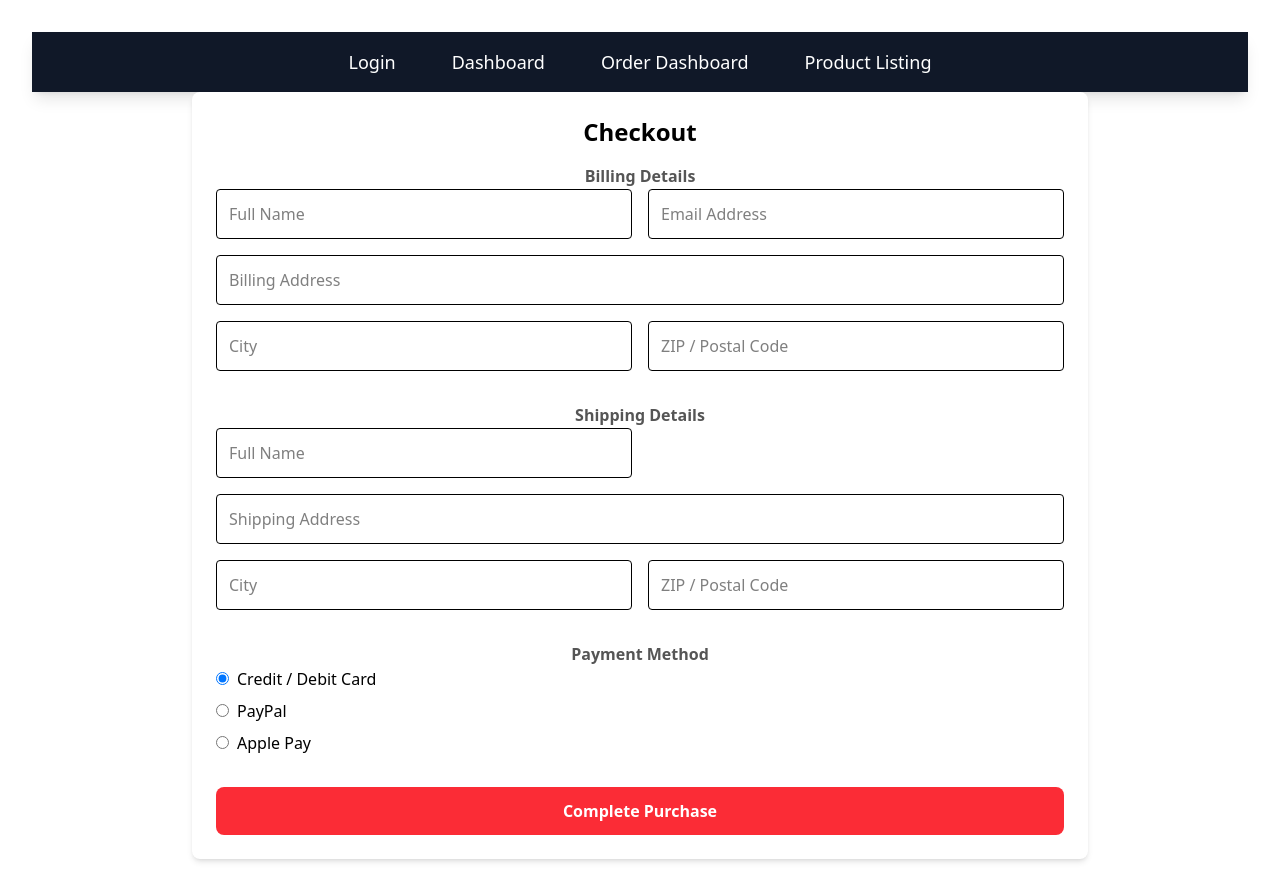
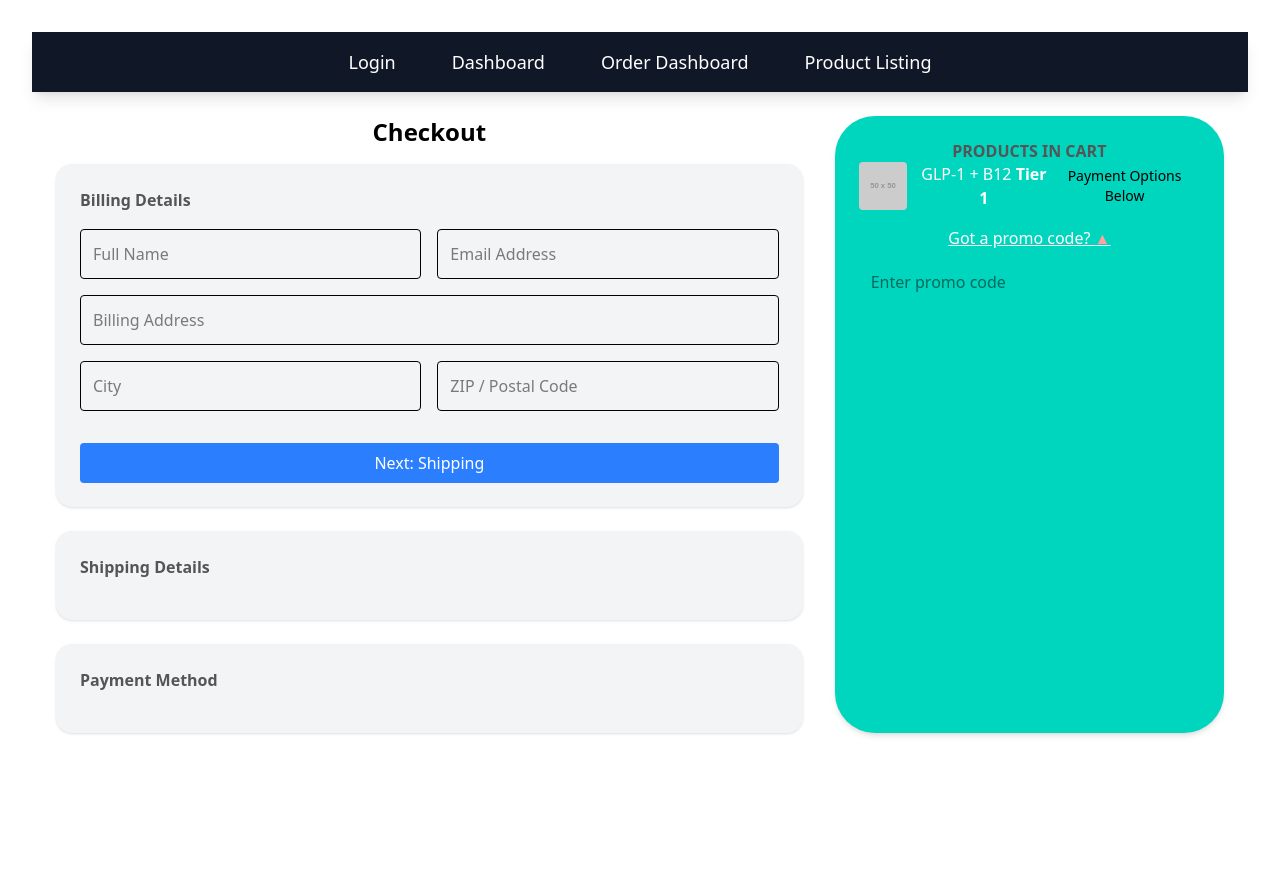
Before and after one commit to AjinkyaKondaskar/Thrival-Health, a React (Vite) app: page /checkout in a window 1280 px wide. After the commit the page ends 800 px from the top, so only its background shows below. Built offline with nearby package versions, Linux system fonts and the light colour scheme.

Commit message:
Attempt 2

```diff
--- a/src/pages/CheckOut.jsx
+++ b/src/pages/CheckOut.jsx
@@ -1,10 +1,8 @@
-import React from 'react';
-import { useState } from "react";
-import { useNavigate } from "react-router-dom";
-
-
+import React, { useState } from "react";
 
 export default function Checkout() {
+  const [step, setStep] = useState(1);
+
   const [billing, setBilling] = useState({
     fullName: '',
     email: '',
@@ -32,45 +30,72 @@ export default function Checkout() {
 
   const handleSubmit = (e) => {
     e.preventDefault();
-    console.log('Billing:', billing);
-    console.log('Shipping:', shipping);
-    console.log('Payment Method:', paymentMethod);
     alert('Order placed successfully!');
   };
 
   return (
-    <div className="max-w-4xl mx-auto p-6 bg-white shadow-md rounded-lg">
+    <div className="max-w-7xl mx-auto p-6 flex flex-col lg:flex-row gap-8">
+      {/* LEFT: Form Steps */}
+      <div className="flex-1 space-y-6">
         <h2 className="text-2xl font-bold mb-4">Checkout</h2>
 
-      <form onSubmit={handleSubmit} className="space-y-8">
-
-        {/* Billing Details */}
-        <div>
-          <h3 className="text-lg font-semibold mb-2">Billing Details</h3>
+        {/* Billing Section */}
+        <div className="bg-gray-100 rounded-2xl p-6 shadow">
+          <div className="flex justify-between items-center mb-4">
+            <h3 className="text-lg font-semibold">Billing Details</h3>
+            {step > 1 && (
+              <button onClick={() => setStep(1)} className="text-sm text-blue-600 underline">Edit</button>
+            )}
+          </div>
+          {step === 1 ? (
             <div className="grid grid-cols-1 md:grid-cols-2 gap-4">
               <input name="fullName" onChange={handleBillingChange} value={billing.fullName} placeholder="Full Name" className="p-3 border rounded" required />
               <input name="email" onChange={handleBillingChange} value={billing.email} placeholder="Email Address" className="p-3 border rounded" required />
               <input name="address" onChange={handleBillingChange} value={billing.address} placeholder="Billing Address" className="p-3 border rounded col-span-2" required />
               <input name="city" onChange={handleBillingChange} value={billing.city} placeholder="City" className="p-3 border rounded" required />
               <input name="zip" onChange={handleBillingChange} value={billing.zip} placeholder="ZIP / Postal Code" className="p-3 border rounded" required />
+              <button type="button" onClick={() => setStep(2)} className="col-span-2 mt-4 bg-blue-500 text-white py-2 rounded hover:bg-blue-600">
+                Next: Shipping
+              </button>
             </div>
+          ) : (
+            <p className="text-gray-600 text-sm">✓ {billing.fullName}, {billing.address}, {billing.city}</p>
+          )}
         </div>
 
-        {/* Shipping Details */}
-        <div>
-          <h3 className="text-lg font-semibold mb-2">Shipping Details</h3>
+        {/* Shipping Section */}
+        <div className="bg-gray-100 rounded-2xl p-6 shadow">
+          <div className="flex justify-between items-center mb-4">
+            <h3 className="text-lg font-semibold">Shipping Details</h3>
+            {step > 2 && (
+              <button onClick={() => setStep(2)} className="text-sm text-blue-600 underline">Edit</button>
+            )}
+          </div>
+          {step === 2 ? (
             <div className="grid grid-cols-1 md:grid-cols-2 gap-4">
               <input name="fullName" onChange={handleShippingChange} value={shipping.fullName} placeholder="Full Name" className="p-3 border rounded" required />
               <input name="address" onChange={handleShippingChange} value={shipping.address} placeholder="Shipping Address" className="p-3 border rounded col-span-2" required />
               <input name="city" onChange={handleShippingChange} value={shipping.city} placeholder="City" className="p-3 border rounded" required />
               <input name="zip" onChange={handleShippingChange} value={shipping.zip} placeholder="ZIP / Postal Code" className="p-3 border rounded" required />
+              <button type="button" onClick={() => setStep(3)} className="col-span-2 mt-4 bg-blue-500 text-white py-2 rounded hover:bg-blue-600">
+                Next: Payment
+              </button>
             </div>
+          ) : step > 2 ? (
+            <p className="text-gray-600 text-sm">✓ {shipping.fullName}, {shipping.address}, {shipping.city}</p>
+          ) : null}
         </div>
 
-        {/* Payment Method */}
-        <div>
-          <h3 className="text-lg font-semibold mb-2">Payment Method</h3>
-          <div className="space-y-2">
+        {/* Payment Section */}
+        <div className="bg-gray-100 rounded-2xl p-6 shadow">
+          <div className="flex justify-between items-center mb-4">
+            <h3 className="text-lg font-semibold">Payment Method</h3>
+            {step > 3 && (
+              <button onClick={() => setStep(3)} className="text-sm text-blue-600 underline">Edit</button>
+            )}
+          </div>
+          {step === 3 ? (
+            <form onSubmit={handleSubmit} className="space-y-4">
               <label className="flex items-center space-x-2">
                 <input type="radio" name="payment" value="credit_card" checked={paymentMethod === 'credit_card'} onChange={(e) => setPaymentMethod(e.target.value)} />
                 <span>Credit / Debit Card</span>
@@ -83,13 +108,29 @@ export default function Checkout() {
                 <input type="radio" name="payment" value="apple_pay" checked={paymentMethod === 'apple_pay'} onChange={(e) => setPaymentMethod(e.target.value)} />
                 <span>Apple Pay</span>
               </label>
+              <button type="submit" className="w-full mt-4 bg-red-500 text-white py-3 rounded-lg font-semibold hover:bg-red-600">
+                Complete Purchase
+              </button>
+            </form>
+          ) : null}
         </div>
       </div>
 
-        <button type="submit" className="w-full bg-red-500 text-white py-3 rounded-lg font-semibold hover:bg-red-600">
-          Complete Purchase
-        </button>
-      </form>
+      {/* RIGHT: Cart Summary */}
+      <div className="w-full lg:w-1/3 bg-teal-400 rounded-[40px] p-6 text-white flex flex-col justify-between shadow-md">
+        <div>
+          <h3 className="text-xl font-bold mb-6">PRODUCTS IN CART</h3>
+          <div className="flex items-center justify-between mb-4">
+            <div className="flex items-center gap-3">
+              <img src="https://via.placeholder.com/50" alt="product" className="w-12 h-12 rounded" />
+              <span>GLP-1 + B12 <span className="font-bold">Tier 1</span></span>
+            </div>
+            <span className="text-sm text-black">Payment Options Below</span>
+          </div>
+          <p className="underline mb-2 cursor-pointer">Got a promo code? <span className="text-red-300">▲</span></p>
+          <input type="text" placeholder="Enter promo code" className="w-full p-3 rounded text-black" />
+        </div>
+      </div>
     </div>
   );
 }
--- a/src/pages/login.jsx
+++ b/src/pages/login.jsx
@@ -125,7 +125,7 @@ export default function Login() {
               If your medical provider does not prescribe the product selected, your payment will be refunded.
             </p>
             <button className="mt-6 bg-red-500 text-white px-6 py-2 rounded-full shadow-md hover:bg-red-600 transition">
-              EXPLORE OUR PRODUCTS
+              SIGN UP
             </button>
           </div>
           <div className="w-full md:w-1/2 flex justify-center">
@@ -163,7 +163,7 @@ export default function Login() {
               If your medical provider does not prescribe the product selected, your payment will be refunded.
             </p>
             <button className="mt-6 bg-red-500 text-white px-6 py-2 rounded-full shadow-md hover:bg-red-600 transition">
-              EXPLORE OUR PRODUCTS
+              SIGN UP
             </button>
           </div>
           <div className="w-full md:w-1/2 flex justify-center">
@@ -200,7 +200,7 @@ export default function Login() {
               If your medical provider does not prescribe the product selected, your payment will be refunded.
             </p>
             <button className="mt-6 bg-red-500 text-white px-6 py-2 rounded-full shadow-md hover:bg-red-600 transition">
-              EXPLORE OUR PRODUCTS
+              SIGN UP
             </button>
           </div>
           <div className="w-full md:w-1/2 flex justify-center">
```
Lines whose indentation alone changed are shown as unchanged.
